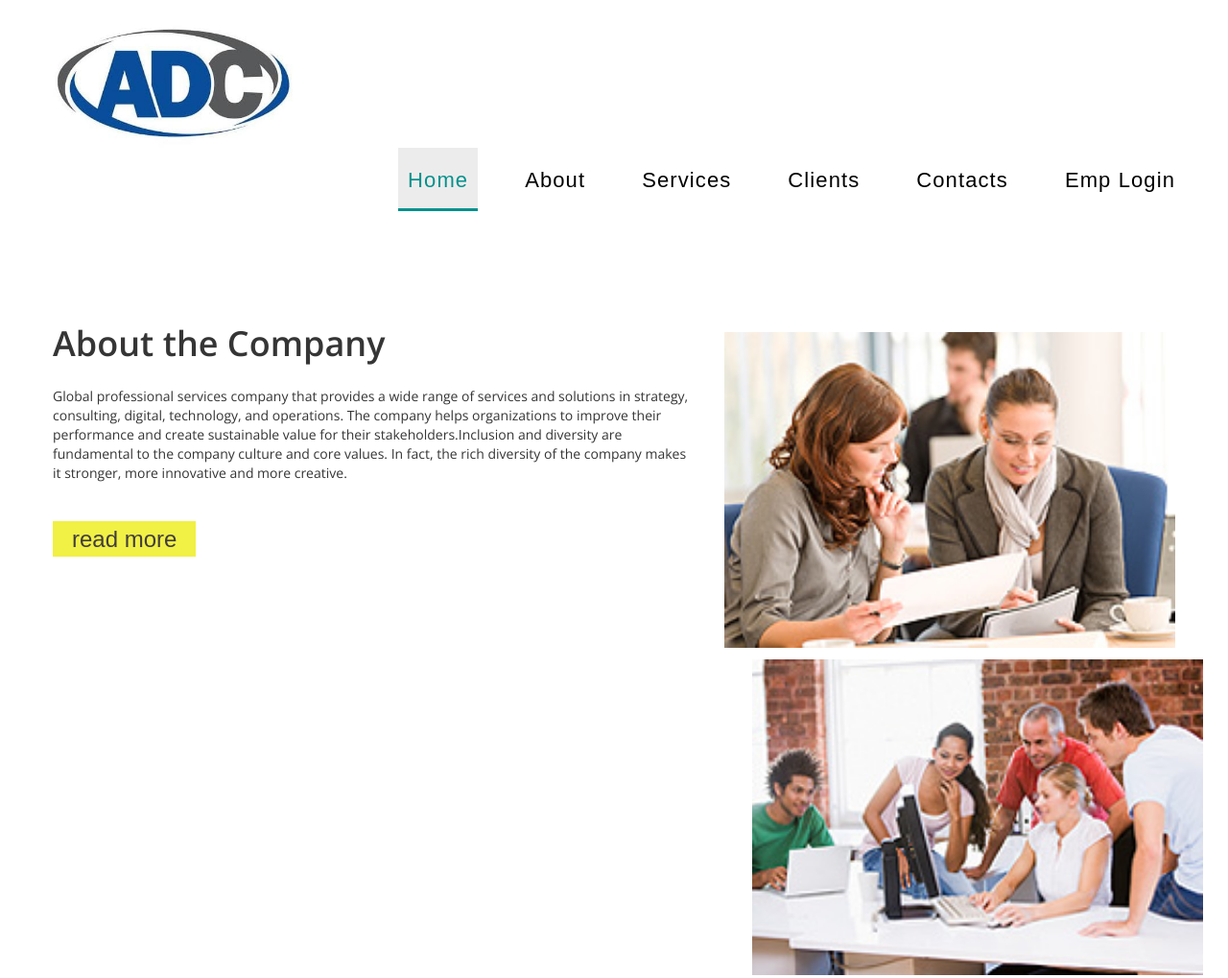
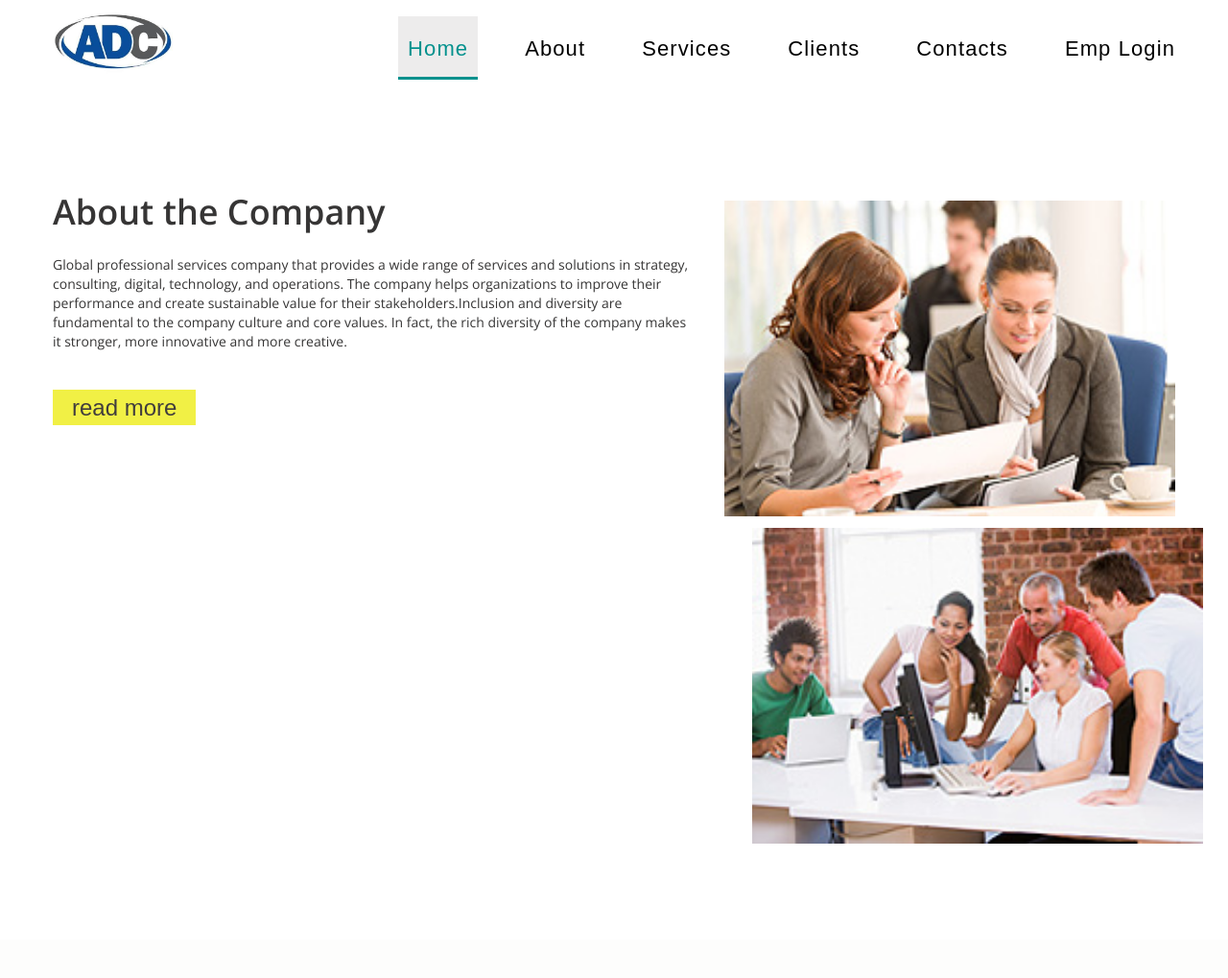
Before and after one commit to janardhansai/ADC-site, a plain HTML site: page about.html in a window 1280 px wide. Shown: the top 1019 px of the page at 96% size. Drawn offline with nearby package versions, Linux system fonts and the light colour scheme; a web font is replaced by a local one.

Commit message:
Update about.html

```diff
--- a/about.html
+++ b/about.html
@@ -32,11 +32,11 @@
                     <div class="brand put-left">
                         <h1>
                             <a href="index.html">
-                                <img src="logonew.jpg" style ="width: 60%" alt="Logo"/>
+                                <img src="logonew.jpg" style ="width: 30%" alt="Logo"/>
                             </a>
                         </h1>
                     </div>
-                    <nav class="nav put-right">
+                    <nav class="nav put-right" style="margin-top: -60px;">
                         <ul class="sf-menu">
                             <li class="current"><a href="index.html">Home</a></li>
                             <li>
```
